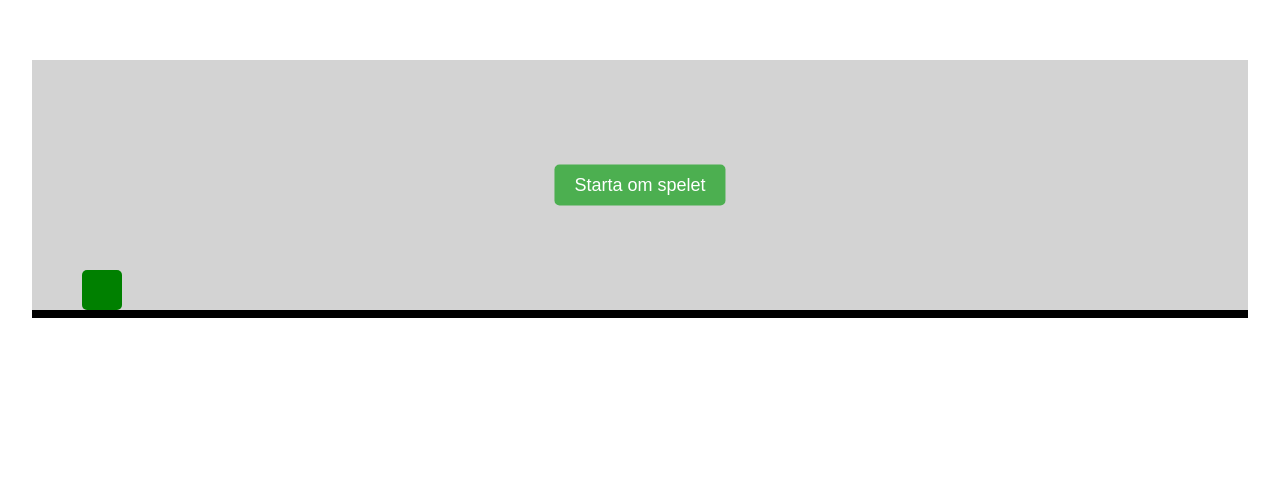
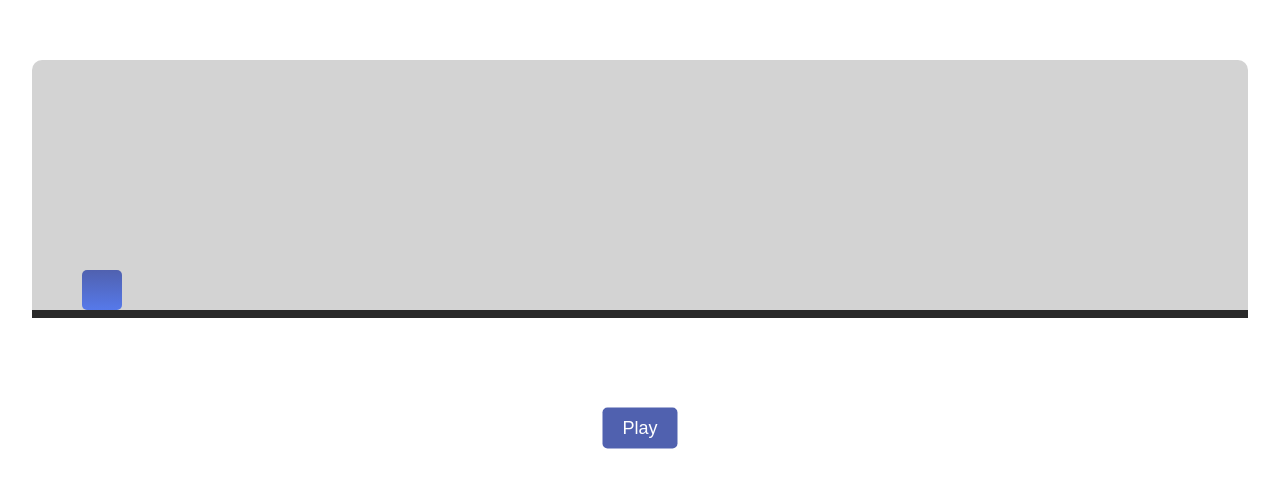
Before and after one commit to Davkje/jumping-game, a Vue app: page / in a window 1280 px wide. Shown: the part 211-698 px from the top of the page. Built offline with nearby package versions, Linux system fonts and the light colour scheme.

Commit message:
Adds points & h1  with v-if

```diff
--- a/src/components/Game.vue
+++ b/src/components/Game.vue
@@ -2,13 +2,15 @@
 import { ref, onMounted, onUnmounted } from "vue";
 
 // GAME STATES
+const gameStart = ref(true);
 const gameRunning = ref(false);
 const gameOver = ref(true);
+const score = ref(0);
 
 // JUMP
 const isJumping = ref(false);
 const position = ref(0);
-const gravity = 4;
+const gravity = 6;
 const jumpHeight = 120;
 const jumpSpeed = 15;
 
@@ -55,12 +57,21 @@ const generateObstacles = () => {
 	createObstacle(); // Start generating the first obstacle
 };
 
+// MOVE OBSTACLES
 const moveObstacles = (deltaTime: number) => {
-	if (gameOver.value) return; // Hindra rörelse vid Game Over
+	if (gameOver.value) return; // Stop obstacles if game is over
 
-	obstacles.value = obstacles.value.filter((obstacle: any) => {
+	obstacles.value = obstacles.value.filter((obstacle) => {
 		obstacle.left -= (obstacleSpeed * deltaTime) / 16.67;
-		return obstacle.left >= -obstacleWidth; // Behåll bara hinder som fortfarande är på skärmen
+
+		// Only give a score once when the obstacle fully passes the dino
+		if (!obstacle.scored && obstacle.left + obstacleWidth <= 50) {
+			score.value++;
+			obstacle.scored = true; // Mark as scored so it doesn’t count again
+		}
+
+		// Keep only obstacles that are still on the screen
+		return obstacle.left >= -obstacleWidth;
 	});
 };
 
@@ -101,6 +112,8 @@ const gameLoop = (timestamp: number) => {
 const startGame = (): void => {
 	obstacles.value = []; // Clear obstacles
 	gameOver.value = false;
+	gameStart.value = false;
+	score.value = 0; // Reset score
 	console.log(`gameOver: ${gameOver.value}`);
 	position.value = 0;
 	obstacleGenerationActive = false; // Reset flag for obstacle generation
@@ -123,12 +136,13 @@ const handleKeyDown = (event: KeyboardEvent) => {
 	if (event.code === "Space") jump();
 };
 
-
-
+const rotation = ref(0); // Track rotation angle
 // JUMP
 const jump = () => {
-	if (gameOver.value || isJumping.value) return; // Hoppa inte om spelet är över
+	if (gameOver.value || isJumping.value) return; // Prevent jumping if game is over
 	isJumping.value = true;
+
+	rotation.value += 90; // Increase rotation angle by 90° each jump
 
 	let jumpInterval = setInterval(() => {
 		if (position.value < jumpHeight) {
@@ -161,14 +175,19 @@ onUnmounted(() => {
 </script>
 
 <template>
+	<div v-if="!gameStart" class="score">Score: {{ score }}</div>
+
+	<h1 v-if="gameStart">Welcome</h1>
+	<h1 v-if="gameOver && !gameStart">Game Over</h1>
+
 	<div class="game-container">
-		<div class="dino" :style="{ bottom: position + 'px' }"></div>
+		<div class="dino" :style="{ bottom: position + 'px', transform: 'rotate(' + rotation + 'deg)' }"></div>
 
 		<div v-for="(obstacle, index) in obstacles" :key="index" class="obstacle" :style="{ left: obstacle.left + 'px', bottom: obstacle.bottom + 'px' }"></div>
+	</div>
 
-		<button v-if="!gameRunning && !gameOver" @click="startGame" class="start-button">Starta spelet</button>
-		<button v-if="gameOver" @click="startGame" class="start-button">Starta om spelet</button>
-	</div>
+	<button v-if="gameStart" @click="startGame" class="start-button">Play</button>
+	<button v-if="gameOver && !gameStart" @click="startGame" class="restart-button">Play Again</button>
 </template>
 
 <style scoped>
@@ -177,37 +196,54 @@ onUnmounted(() => {
 	height: 250px;
 	background-color: lightgray;
 	position: relative;
+	border-top-right-radius: 10px;
+	border-top-left-radius: 10px;
 	overflow: hidden;
-	border-bottom: 8px solid black;
+	border-bottom: 8px solid #292929;
 }
 
 .dino {
 	width: 40px;
 	height: 40px;
-	background-color: green;
+	background-image: linear-gradient(rgb(80, 97, 175), rgb(86, 121, 234));
 	position: absolute;
 	bottom: 0;
 	left: 50px;
 	border-radius: 5px;
+	transition: transform 0.5s ease-out;
 }
 
 .obstacle {
 	width: 25px;
 	height: 30px;
-	background-color: black;
+	background-color: #292929;
 	position: absolute;
 	bottom: 0;
 	border-top-right-radius: 5px;
-  border-top-left-radius: 5px;
+	border-top-left-radius: 5px;
 }
 
 .start-button {
 	position: absolute;
-	top: 50%;
+	bottom: 15%;
 	left: 50%;
 	transform: translate(-50%, -50%);
 	padding: 10px 20px;
-	background-color: #4caf50;
+	background-color: rgb(80, 97, 175);
+	color: white;
+	font-size: 18px;
+	border: none;
+	border-radius: 5px;
+	cursor: pointer;
+}
+
+.restart-button {
+	position: absolute;
+	bottom: 15%;
+	left: 50%;
+	transform: translate(-50%, -50%);
+	padding: 10px 20px;
+	background-color: rgb(80, 97, 175);
 	color: white;
 	font-size: 18px;
 	border: none;
@@ -217,6 +253,24 @@ onUnmounted(() => {
 
 .restart-button:hover,
 .start-button:hover {
-	background-color: #45a049;
+	background-color: rgb(84, 103, 198);
+}
+
+.score {
+	position: absolute;
+	top: 10px;
+	left: 50%;
+	transform: translateX(-50%);
+	font-size: 24px;
+	font-weight: bold;
+	color: white;
+}
+
+h1 {
+	position: absolute;
+	top: 15%;
+	left: 50%;
+	transform: translateX(-50%);
+	color: white;
 }
 </style>
--- a/src/style.scss
+++ b/src/style.scss
@@ -5,7 +5,7 @@
 
   color-scheme: light dark;
   color: rgba(255, 255, 255, 0.87);
-  background-color: #767676;
+  background-color: #292929;
 
   font-synthesis: none;
   text-rendering: optimizeLegibility;
```
